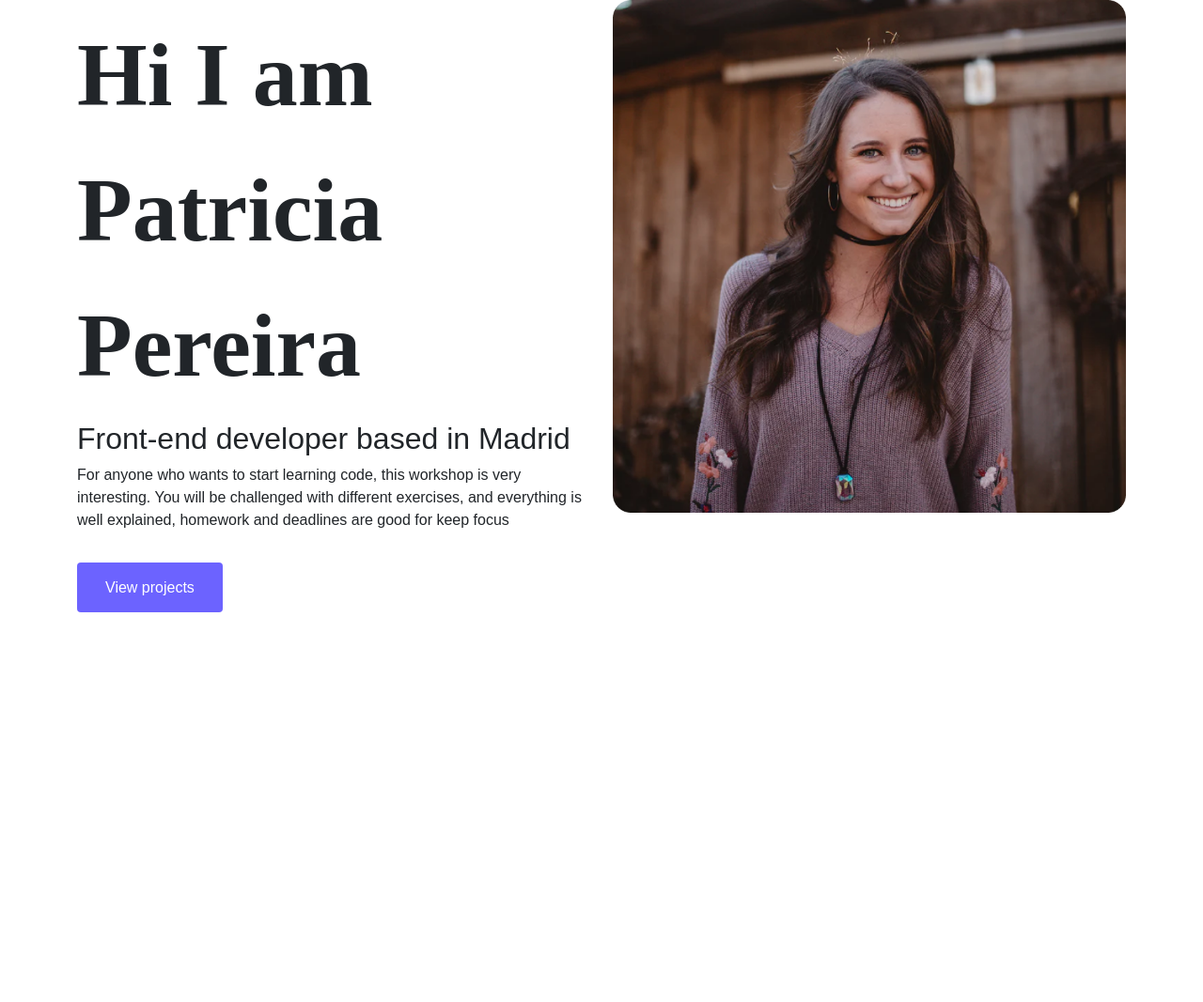
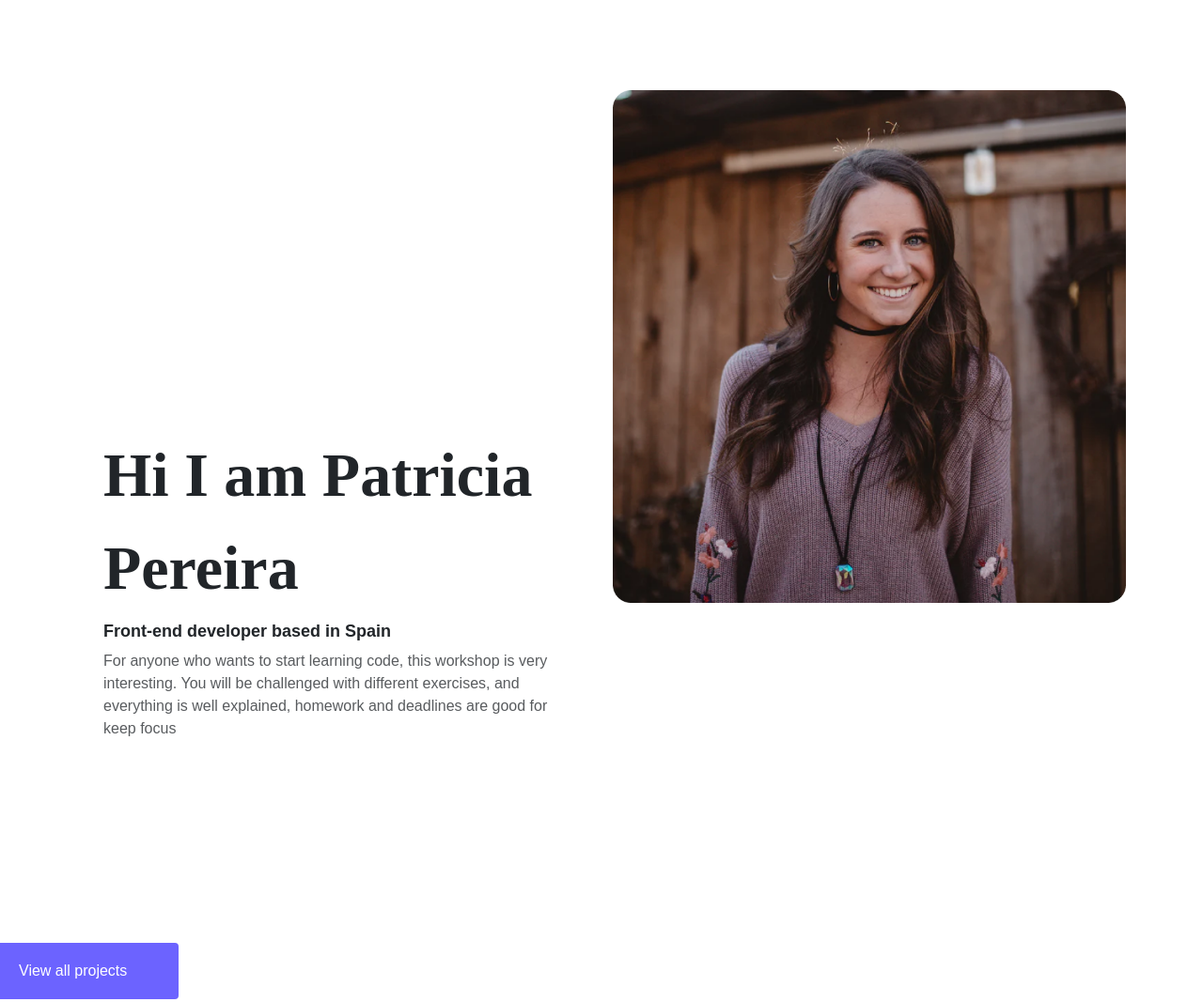
Before and after one commit to sarahwhitehouse17/profile-project-from-designer, a plain HTML site: page about.html in a window 1280 px wide. Shown: the whole page at 94% size. Before the commit the page ends 800 px from the top, so only its background shows below. Drawn offline with nearby package versions, Linux system fonts and the light colour scheme.

```diff
--- a/about.html
+++ b/about.html
@@ -33,19 +33,21 @@
     <title>Document</title>
   </head>
   <body>
-    <div class="about-me container">
-        <div class="about-me-section">
-        <div class="row">
-            <div class="col-lg-6">
-                <h1 class="mt-2">Hi I am Patricia Pereira</h1>
-                <h2>Front-end developer based in Madrid</h2>
-            <p class="mb-5">For anyone who wants to start learning code, this workshop is very interesting. You will be challenged  with different exercises, and everything is well explained, homework and deadlines are good for keep focus</p>
-            <a href="" class="branding-color-button mt-5">View projects</a>
+    <div class="content-container container mt-5">
+          <div class="row">
+            <div class="col-6 content-section">
+                <div class="content-section">
+                <h1 class="mt-2 text-start">Hi I am Patricia Pereira</h1>
+                <h2 class="text-start">Front-end developer based in Spain</h2>
+                <p class="text-start opacity-75">For anyone who wants to start learning code, this workshop is very interesting. You will be challenged  with different exercises, and everything is well explained, homework and deadlines are good for keep focus</p>
+                </div>
+                <a href="" class="branding-color-button about-me-page-button">View all projects</a>
+
             </div>
-            <div class="col-lg-6">
-            <img src="images/patricia.png" class="about-me-image img-fluid">
+            <div class="col-md-6 mt-5">
+                <img src="images/patricia.png" class="img-fluid" alt="">
             </div>
-        </div>
+           </div>
     </div>
 </body>
 </html>
```
Also changed, not shown: index.html (+7 -10 lines).
